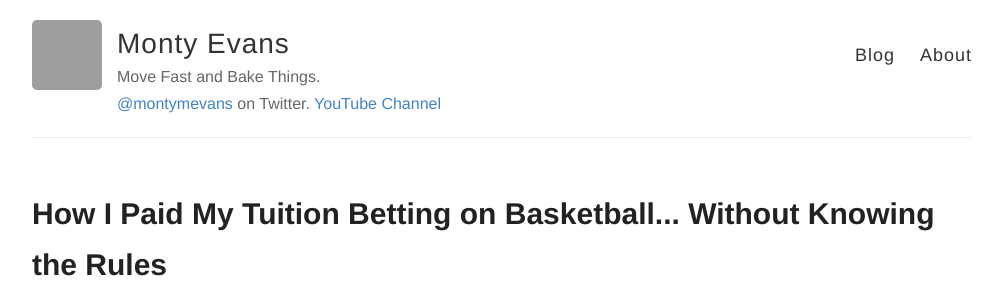
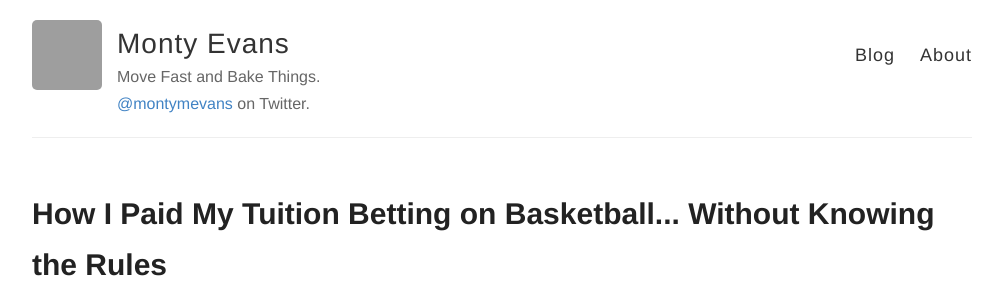
Before and after one commit to montyevans/montyevans.github.io, a Jekyll site: the page built from _posts/2022-08-25-sports-betting.md, in a window 1280 px wide and 900 px high. Shown: the top 287 px of the window, without its empty margins (138-1140 px from the left). Built offline with Jekyll 4.4.1, drawn with Linux system fonts in a browser that asks for light colours; nearby versions of some CDN libraries; grey boxes are pictures that could not be loaded.

Commit message:
About Change

```diff
--- a/_layouts/article_layout.html
+++ b/_layouts/article_layout.html
@@ -32,7 +32,7 @@
 
             <div class="site-info">
                 <h1 class="site-name"><a href="{{ site.baseurl }}/">{{ site.name }}</a></h1>
-                <p class="site-description">{{ site.description }}<br /><a href="https://twitter.com/montymevans">@montymevans</a> on Twitter. <a href="https://www.youtube.com/channel/UCmOwsoHty5PrmE-3QhUBfPQ">YouTube Channel</a></a></p>
+                <p class="site-description">{{ site.description }}<br /><a href="https://twitter.com/montymevans">@montymevans</a> on Twitter.
             </div>
 
             <nav>
```
